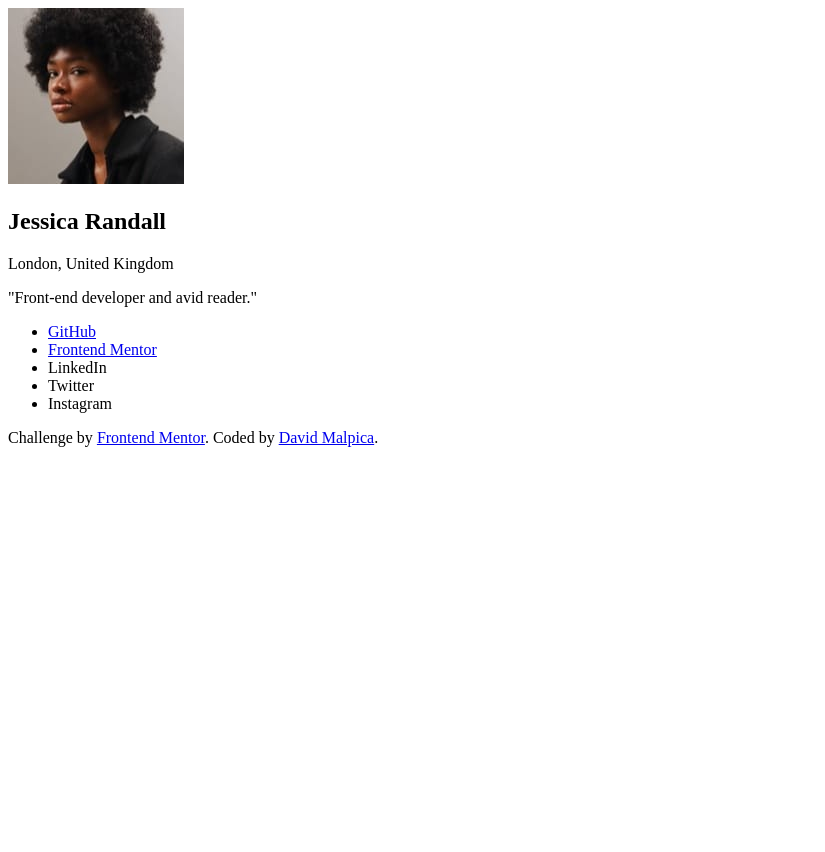
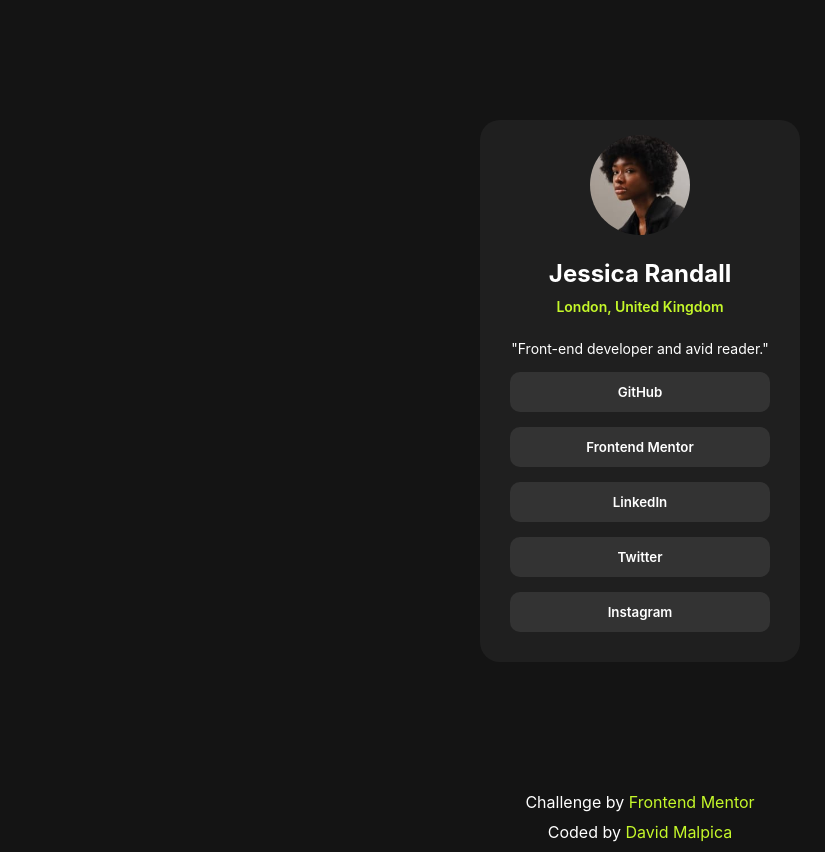
Before and after one commit to david-malpica/links-profile, a plain HTML site: page index.html in a window 1280 px wide. Shown: the whole page, without its empty margins (0-825 px from the left). Before the commit the page ends 800 px from the top, so only its background shows below. Drawn offline with Linux system fonts and the light colour scheme.

Commit message:
Add styles

```diff
--- a/index.html
+++ b/index.html
@@ -10,27 +10,27 @@
 <body>
    <main class="container">
       <article class="card">
-         <picture class="card__img">
-            <img src="./assets/images/avatar-jessica.jpeg" alt="Avatar from Jessica">
+         <picture>
+            <img src="./assets/images/avatar-jessica.jpeg" alt="Avatar from Jessica" class="card__img">
          </picture>
          <h1 class="card__title">Jessica Randall</h1>
          <span class="card__span">London, United Kingdom</span>
          <p class="card__paragraph">"Front-end developer and avid reader."</p>
-         <ul class="card__links">
-            <li><a href="#" target="_blank">GitHub</a></li>
-            <li><a href="#" target="_blank">Frontend Mentor</a></li>
-            <li><a href="#" target="_blank"></a>LinkedIn</li>
-            <li><a href="#" target="_blank"></a>Twitter</li>
-            <li><a href="#" target="_blank"></a>Instagram</li>
-         </ul>
+         <nav class="card__nav">
+            <a href="#" class="card__nav--item"><button class="card__nav--btn">GitHub</button></a>
+            <a href="#" class="card__nav--item"><button class="card__nav--btn">Frontend Mentor</button></a>
+            <a href="#" class="card__nav--item"><button class="card__nav--btn">LinkedIn</button></a>
+            <a href="#" class="card__nav--item"><button class="card__nav--btn">Twitter</button></a>
+            <a href="#" class="card__nav--item"><button class="card__nav--btn">Instagram</button></a>
+         </nav>
       </article>
    </main>
    <footer class="footer">
-      <span>
-         Challenge by <a href="https://www.frontendmentor.io/challenges" target="_blank">Frontend Mentor</a>.
+      <span class="footer__span">
+         Challenge by <a href="https://www.frontendmentor.io/challenges" target="_blank">Frontend Mentor</a>
       </span>
-      <span>
-         Coded by <a href="https://github.com/david-malpica" target="_blank">David Malpica</a>.
+      <span class="footer__span">
+         Coded by <a href="https://github.com/david-malpica" target="_blank">David Malpica</a>
       </span>
    </footer>
 </body>
--- a/styles.css
+++ b/styles.css
@@ -0,0 +1,111 @@
+@font-face {
+   font-family: "Inter";
+   src:
+      url("fonts/Inter-Bold.ttf") format("truetype")
+      url("fonts/Inter-Regular.ttf") format("truetype")
+      url("fonts/Inter-SemiBold.ttf") format("truetype");
+   font-style: normal;
+}
+
+* {
+   box-sizing: border-box;
+   margin: 0;
+   padding: 0;
+   font-family: "Inter", sans-serif;
+}
+
+:root {
+   --green: hsl(75, 94%, 57%);
+   --white: hsl(0, 0%, 100%);
+   --grey: hsl(0, 0%, 20%);
+   --dark-grey: hsl(0, 0%, 12%);
+   --off-black: hsl(0, 0%, 8%);
+}
+
+body {
+   background-color: var(--off-black);
+}
+
+ul {
+   list-style: none;
+}
+
+a {
+   text-decoration: none;
+}
+
+.container {
+   display: flex;
+   flex-direction: column;
+   align-items: center;
+}
+
+.card {
+   width: 320px;
+   height: auto;
+   background-color: var(--dark-grey);
+   padding: 15px;
+   margin: 120px 0;
+   text-align: center;
+   border-radius: 20px;
+}
+
+.card__img {
+   width: 100px;
+   height: 100px;
+   border-radius: 50%;
+}
+
+.card__title {
+   margin-top: 20px;
+   color: var(--white);
+   font-weight: 700;
+}
+
+.card__span {
+   display: block;
+   margin: 10px 0;
+   color: var(--green);
+   font-weight: 600;
+   font-size: 14px;
+}
+
+.card__paragraph {
+   margin-top: 25px;
+   margin-bottom: 15px;
+   color: var(--white);
+   font-weight: 400;
+   font-size: 14px;
+}
+
+.card__nav--item {
+   display: block;
+   margin: 15px;
+}
+
+.card__nav--btn {
+   width: 260px;
+   height: 40px;
+   background-color: var(--grey);
+   border: none;
+   border-radius: 10px;
+   color: var(--white);
+   font-weight: 600;
+}
+
+.card__nav--btn:hover {
+   cursor: pointer;
+   background-color: var(--green);
+   color: var(--grey);
+}
+
+.footer__span {
+   display: block;
+   text-align: center;
+   color: var(--white);
+   margin: 10px;
+}
+
+.footer__span a {
+   color: var(--green);
+}
```
